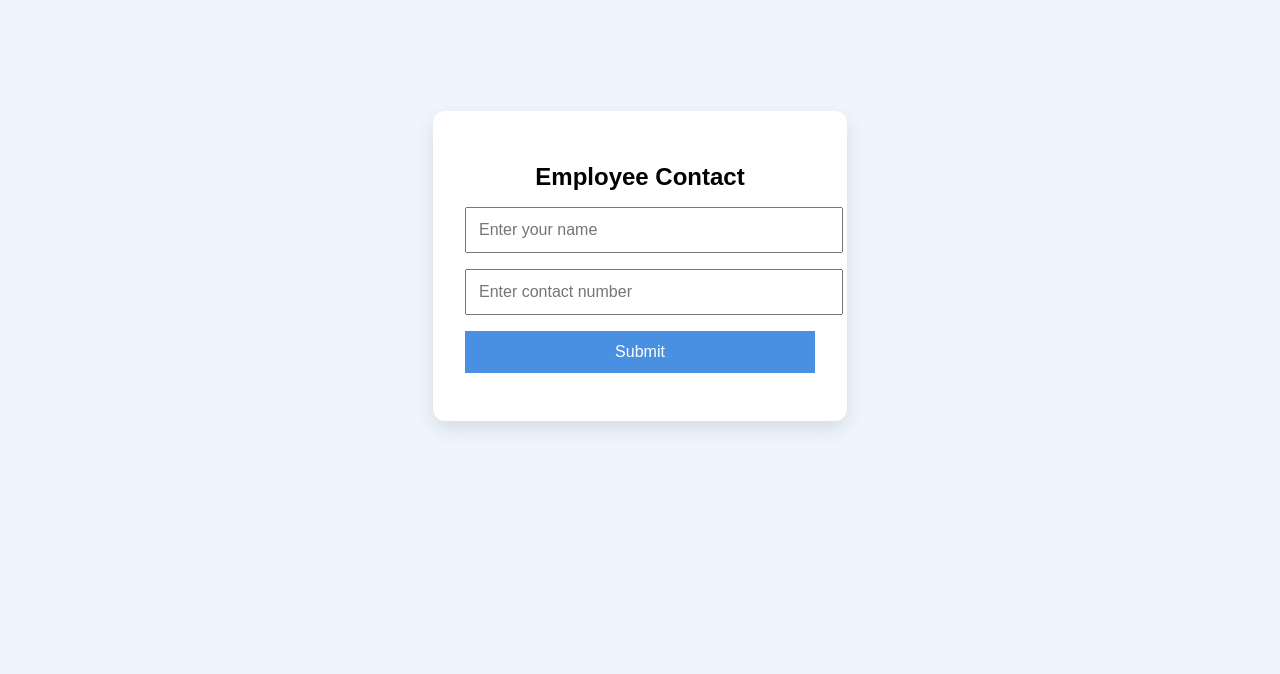
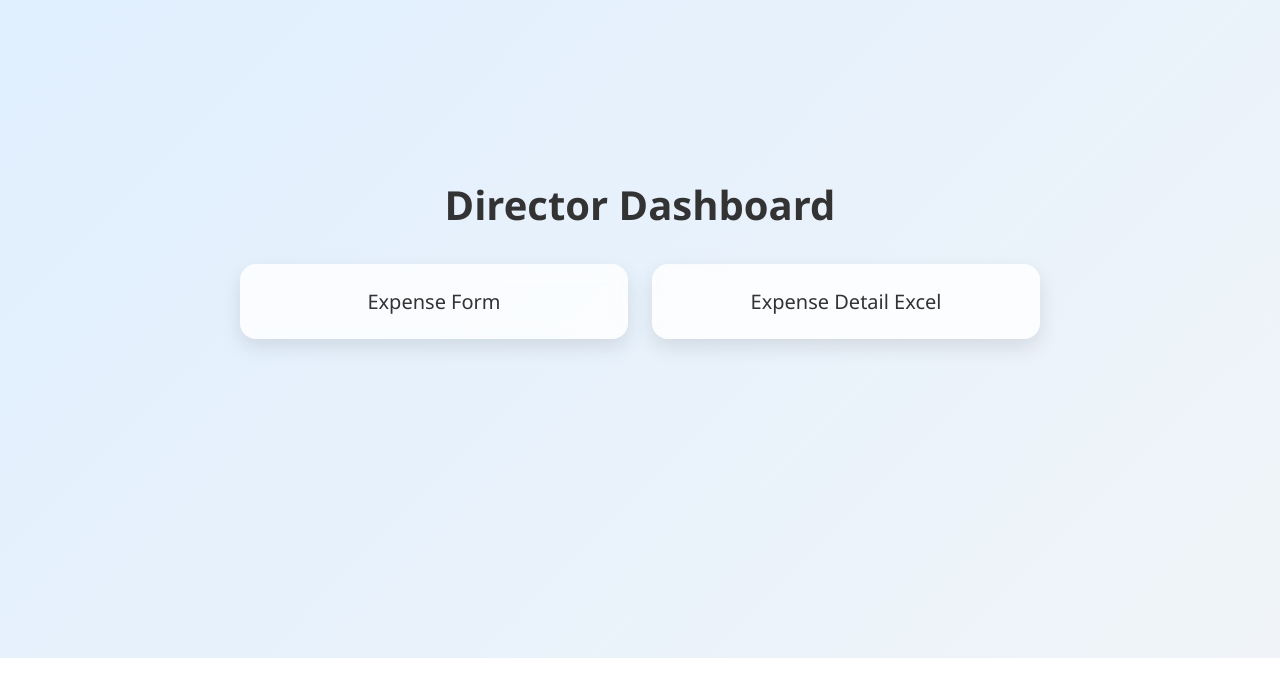
Before and after one commit to Digicorg/Add, a plain HTML site: page index.html in a window 1280 px wide. Shown: the part 142-816 px from the top of the page. Drawn offline with Linux system fonts and the light colour scheme.

Commit message:
Update index.html

```diff
--- a/index.html
+++ b/index.html
@@ -1,89 +1,92 @@
 <!DOCTYPE html>
 <html lang="en">
 <head>
-  <meta charset="UTF-8">
-  <title>Digic Form</title>
+  <meta charset="UTF-8" />
+  <meta name="viewport" content="width=device-width, initial-scale=1.0"/>
+  <title>Digic Employee Portal</title>
   <style>
-    body {
-      font-family: Arial;
-      background: #eef5fc;
-      display: flex;
-      justify-content: center;
-      align-items: center;
-      height: 100vh;
+    :root {
+      --primary: #4A90E2;
+      --hover: #357ABD;
+      --bg: #f0f4f8;
+      --card-bg: rgba(255, 255, 255, 0.8);
+      --text: #333;
+      --radius: 16px;
     }
 
-    form {
-      background: white;
-      padding: 2rem;
-      border-radius: 12px;
-      box-shadow: 0 8px 20px rgba(0, 0, 0, 0.1);
-      width: 100%;
-      max-width: 350px;
+    * {
+      box-sizing: border-box;
+      margin: 0;
+      padding: 0;
     }
 
-    h2 {
-      text-align: center;
-      margin-bottom: 1rem;
+    body {
+      font-family: 'Segoe UI', Tahoma, Geneva, Verdana, sans-serif;
+      background: linear-gradient(135deg, #dfefff, #f0f4f8);
+      min-height: 100vh;
+      display: flex;
+      flex-direction: column;
+      align-items: center;
+      justify-content: center;
+      padding: 2rem;
     }
 
-    input, button {
-      width: 100%;
-      padding: 0.75rem;
-      margin-bottom: 1rem;
-      font-size: 1rem;
+    h1 {
+      font-size: clamp(1.5rem, 4vw, 2.5rem);
+      color: var(--text);
+      margin-bottom: 2rem;
+      text-align: center;
     }
 
-    button {
-      background-color: #4A90E2;
-      color: white;
-      border: none;
-      cursor: pointer;
+    .tab-container {
+      display: flex;
+      flex-wrap: wrap;
+      gap: 1.5rem;
+      justify-content: center;
+      max-width: 800px;
+      width: 100%;
     }
 
-    button:hover {
-      background-color: #357ABD;
+    .tab {
+      background: var(--card-bg);
+      color: var(--text);
+      padding: 1.5rem 2rem;
+      text-decoration: none;
+      border-radius: var(--radius);
+      box-shadow: 0 8px 20px rgba(0, 0, 0, 0.1);
+      font-size: 1.25rem;
+      font-weight: 500;
+      backdrop-filter: blur(8px);
+      transition: all 0.3s ease;
+      flex: 1 1 250px;
+      text-align: center;
     }
 
-    .success {
-      text-align: center;
-      color: green;
-      font-weight: bold;
+    .tab:hover {
+      background-color: var(--primary);
+      color: #fff;
+      transform: translateY(-4px);
+      box-shadow: 0 12px 25px rgba(0, 0, 0, 0.15);
+    }
+
+    @media (max-width: 600px) {
+      .tab {
+        padding: 1.2rem 1rem;
+        font-size: 1rem;
+      }
     }
   </style>
 </head>
 <body>
-  <form id="digicForm">
-    <h2>Employee Contact</h2>
-    <input type="text" id="name" placeholder="Enter your name" required>
-    <input type="tel" id="contact" placeholder="Enter contact number" required>
-    <button type="submit">Submit</button>
-    <div id="status" class="success"></div>
-  </form>
-
-  <script>
-    document.getElementById('digicForm').addEventListener('submit', function(e) {
-      e.preventDefault();
-
-
-      fetch("https://script.google.com/macros/s/AKfycbwLDP_PtgYq13vUXRXRqaHTP4YwrnLky1cFkf30-gOKKvUgncD_7ZiQLrP_06vZVkTMpw/exec", {
-        method: 'POST',
-        headers: { 'Content-Type': 'application/json' },
-        body: JSON.stringify({
-          name: document.getElementById('name').value,
-          contact: document.getElementById('contact').value
-        })
-      })
-      .then(res => res.text())
-      .then(data => {
-        document.getElementById('status').textContent = 'Submitted successfully!';
-        document.getElementById('digicForm').reset();
-      })
-      .catch(err => {
-        document.getElementById('status').textContent = 'Submission failed!';
-        console.error(err);
-      });
-    });
-  </script>
+  <h1>Director Dashboard</h1>
+  <div class="tab-container">
+    <a href="https://forms.gle/SFGx3YxcUQ3scNKX8" class="tab" target="_blank">
+      Expense Form
+    </a>
+       <a href="https://docs.google.com/spreadsheets/d/1zpEX6jPWUwakx90vcCMFIc5IU1vpfApOsZOKgnl-TU4/edit?usp=sharing" class="tab" target="_blank">
+      Expense Detail Excel
+    </a>
+    <!-- Add more tabs here if needed -->
+  </div>
 </body>
 </html>
```
